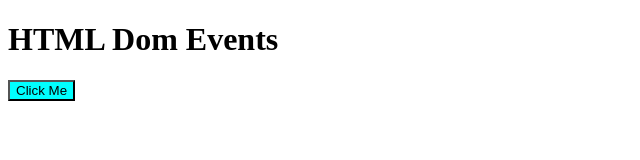
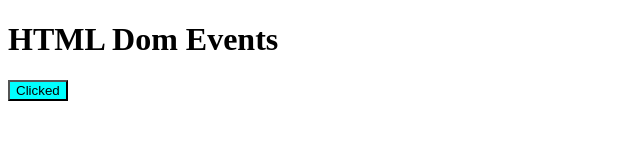
Before and after one commit to KishorKumarParoi/web-dev-bootcamp, a plain HTML site: page 12-Tour-Of-Dom/dom-events.html in a window 1280 px wide. Both pictures are taken after a click on the button "Click Me". Shown: the full height of the page, 0-640 px from the left. Drawn offline with Linux system fonts and the light colour scheme.

Commit message:
now this indicates button id=btn

```diff
--- a/12-Tour-Of-Dom/dom-events.html
+++ b/12-Tour-Of-Dom/dom-events.html
@@ -11,14 +11,14 @@
     <h1>HTML Dom Events</h1>
     <p id="demo"></p>
     <p>
-        <button id="btn" onclick="backgroundChange()">Click Me</button>
+        <button id="btn" onclick="backgroundChange(this)">Click Me</button>
     </p>
     <script>
         let btn = document.getElementById("btn");
-        function backgroundChange() {
+        function backgroundChange(id) {
             btn.style.background = "cyan";
-            this.innerHTML = "Clicked";   // this indicates to window object
-            console.log(this);
+            id.innerHTML = "Clicked";   // this indicates to button object
+            console.log(id);
         }
     </script>
 </body>
```
